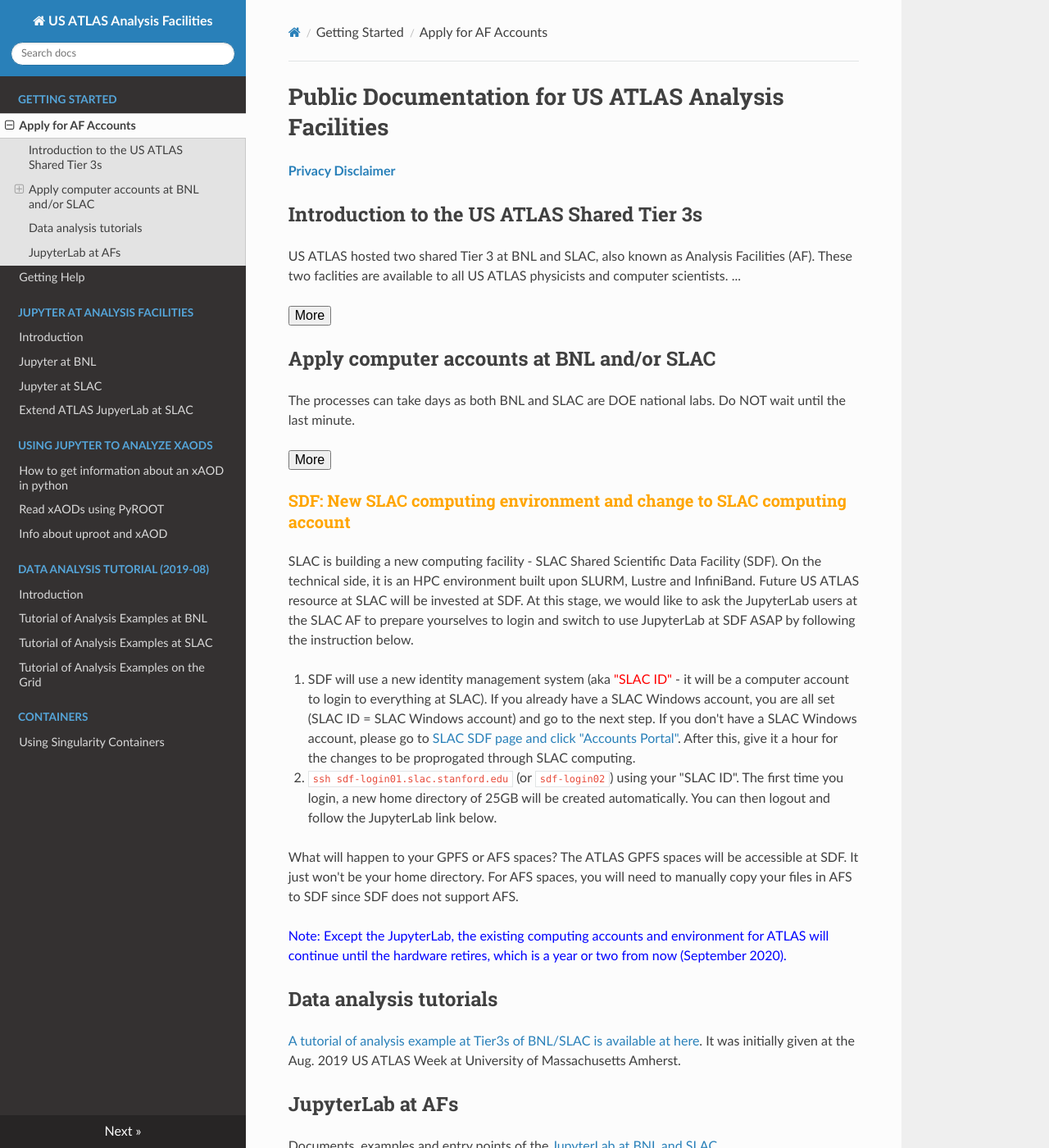
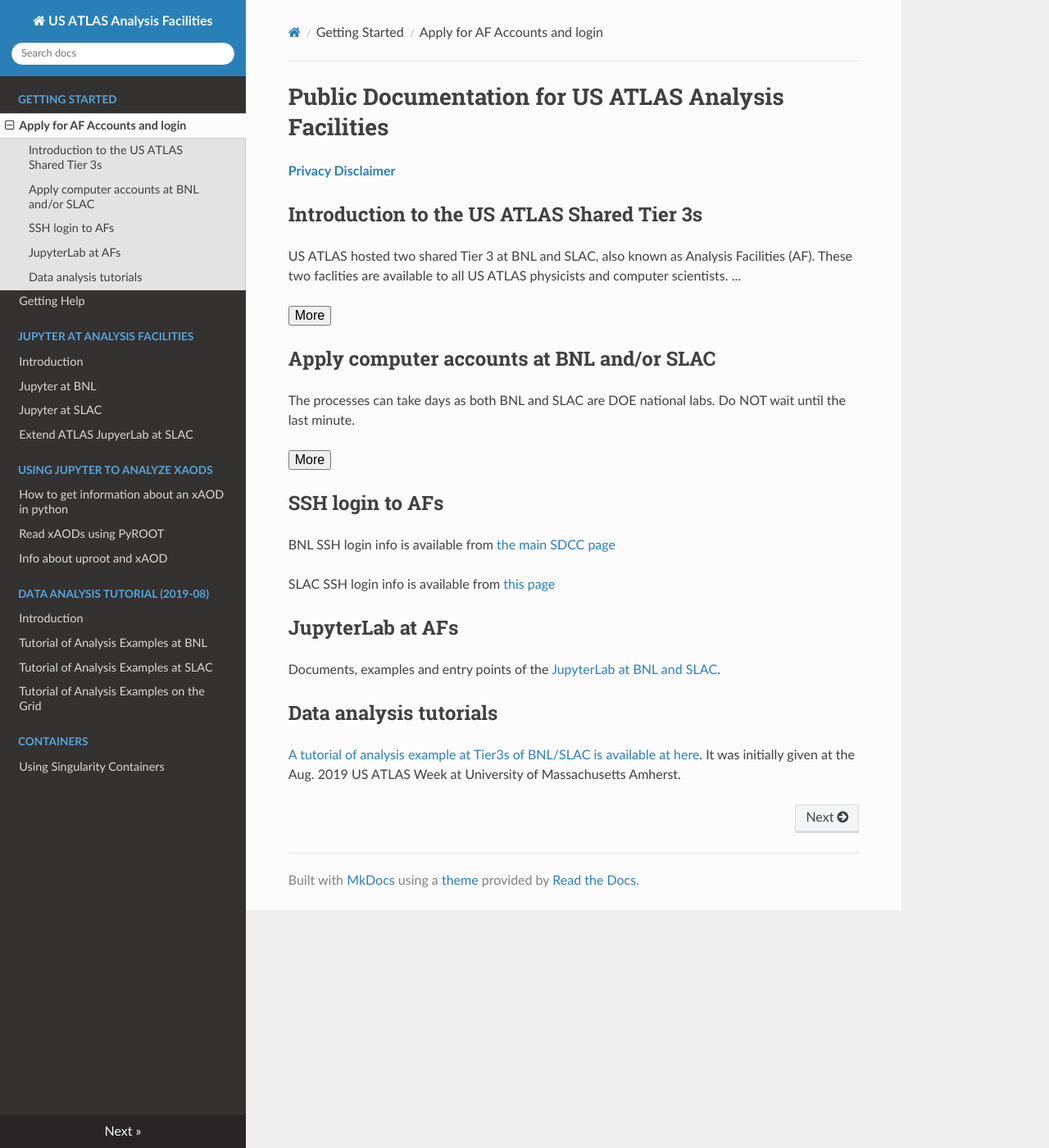
Before and after one commit to usatlas/AFdocs, an MkDocs documentation site: the page built from tier3docs/README.md, in a window 1280 px wide and 1400 px high. Shown: the whole window at 82% size. Built offline with MkDocs 1.6.1, drawn with Linux system fonts in a browser that asks for light colours; nearby versions of some CDN libraries.

Commit message:
add separated ssh login info

```diff
--- a/mkdocs.yml
+++ b/mkdocs.yml
@@ -5,7 +5,7 @@ extra_javascript:
 - scripts/readMoreOrLess.js
 nav:
     - 'Getting Started':
-        - 'Apply for AF Accounts': README.md
+        - 'Apply for AF Accounts and login': README.md
         - 'Getting Help': GettingHelp.md
     - 'Jupyter at Analysis Facilities':
         - 'Introduction': jupyter/JupyterAtTier3s.md
--- a/tier3docs/README.md
+++ b/tier3docs/README.md
@@ -32,7 +32,7 @@ last minute.
 <span id="acctsLess"></span>
 <span id="acctsMore">
 Applying BNL computing accounts is a multiple-step process.
-[The steps are summarized at here](https://www.sdcc.bnl.gov/users/getting-started)<br>
+[The steps are summarized at here](https://www.sdcc.bnl.gov/)<br>
 <br>
 [Applying SLAC computing accounts](https://atlas.slac.stanford.edu/atlas-support-center)
 is a two-step process: becoming a SLAC laboratory user, and then obtain computing account(s).
@@ -40,21 +40,14 @@ is a two-step process: becoming a SLAC laboratory user, and then obtain computin
 
 <button onclick="readMoreOrLess('acctsLess', 'acctsMore', 'acctsBtn')" id="acctsBtn">More</button>
 
-### <a name="sdf"></a><span style="color:orange">SDF: New SLAC computing environment and change to SLAC computing account</span>
+## SSH login to AFs
+BNL SSH login info is available from [the main SDCC page](https://www.sdcc.bnl.gov)
 
-SLAC is building a new computing facility - SLAC Shared Scientific Data Facility (SDF). On the technical side, it is an HPC environment built upon SLURM, Lustre and InfiniBand. Future US ATLAS resource at SLAC will be invested at SDF. At this stage, we would like to ask the JupyterLab users at the SLAC AF to prepare yourselves to login and switch to use JupyterLab at SDF ASAP by following the instruction below.
+SLAC SSH login info is available from [this page](sshlogin/ssh2SLAC.md)
 
-1. SDF will use a new identity management system (aka <span style="color:red">"SLAC ID"</span> - it will be a computer account to login to everything at SLAC). If you already have a SLAC Windows account, you are all set (SLAC ID = SLAC Windows account) and go to the next step. If you don't have a SLAC Windows account, please go to [SLAC SDF page and click "Accounts Portal"](https://sdf.slac.stanford.edu/public/doc/#/accounts-and-access?id=access). After this, give it a hour for the changes to be proprogated through SLAC computing.
-
-2. `ssh sdf-login01.slac.stanford.edu` (or `sdf-login02`) using your "SLAC ID". The first time you login, a new home directory of 25GB will be created automatically. You can then logout and follow the JupyterLab link below.
-
-What will happen to your GPFS or AFS spaces? The ATLAS GPFS spaces will be accessible at SDF. It just won't be your home directory. For AFS spaces, you will need to manually copy your files in AFS to SDF since SDF does not support AFS.
-
-<span style="color:blue">Note: Except the JupyterLab, the existing computing accounts and environment for ATLAS will continue until the hardware retires, which is a year or two from now (September 2020).</span>
+## JupyterLab at AFs
+Documents, examples and entry points of the [JupyterLab at BNL and SLAC](jupyter/JupyterAtTier3s.md).
 
 ## Data analysis tutorials
 [A tutorial of analysis example at Tier3s of BNL/SLAC is available at here](Tutorial-2019Aug).
 It was initially given at the Aug. 2019 US ATLAS Week at University of Massachusetts Amherst.
-
-## JupyterLab at AFs
-Documents, examples and entry points of the [JupyterLab at BNL and SLAC](jupyter/JupyterAtTier3s.md).
```
Also changed, not shown: tier3docs/sshlogin/ssh2SLAC.md (added, +84 -0 lines).
